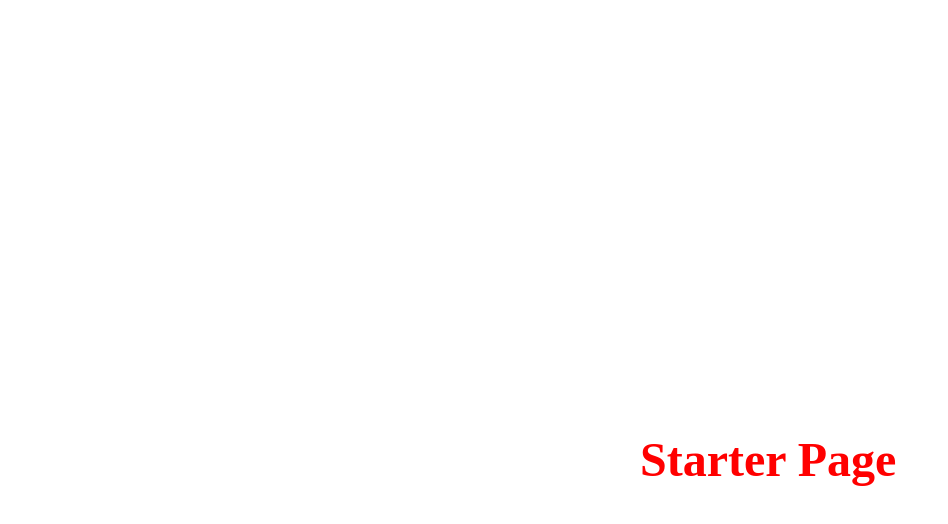
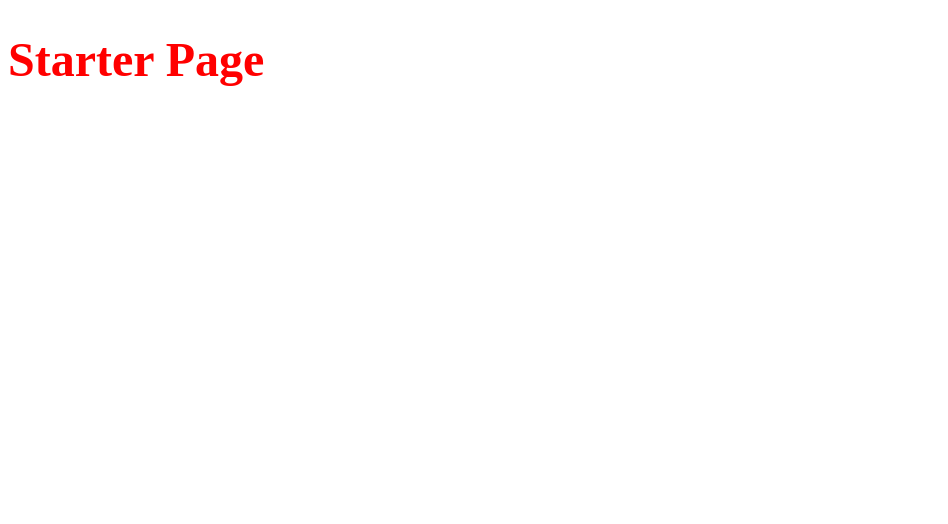
Before and after one commit to supergiulab/frontend-boot_webpack, a website built with webpack: page index.html in a window 1280 px wide. Shown: the whole page, without its empty margins (0-948 px from the left). Built offline with nearby package versions, Linux system fonts and the light colour scheme.

```diff
--- a/assets/css/style.scss
+++ b/assets/css/style.scss
@@ -1,12 +1,11 @@
 /* Vars */
 $font-size__h1: 3rem;
 $red: red;
+$green: green;
+$blue: blue;
 
 /**/
 h1 {
 	font-size: $font-size__h1;
 	color: $red;
-	position: absolute;
-	top: 50%; left: 50%;
-	transform: 50% 50%;
 }
```
